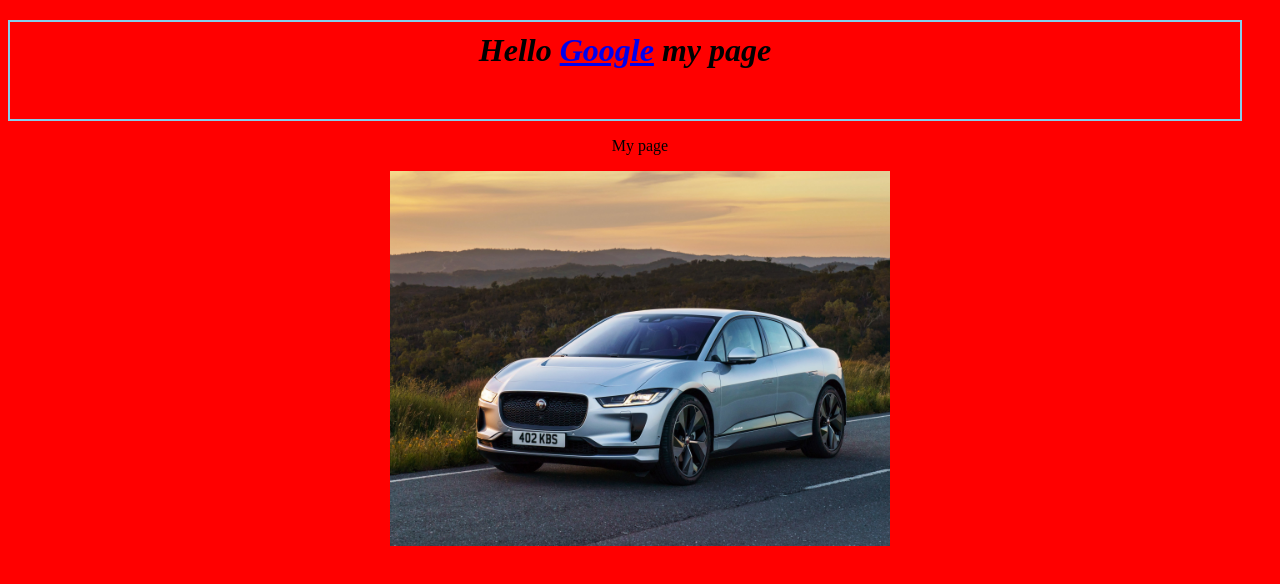
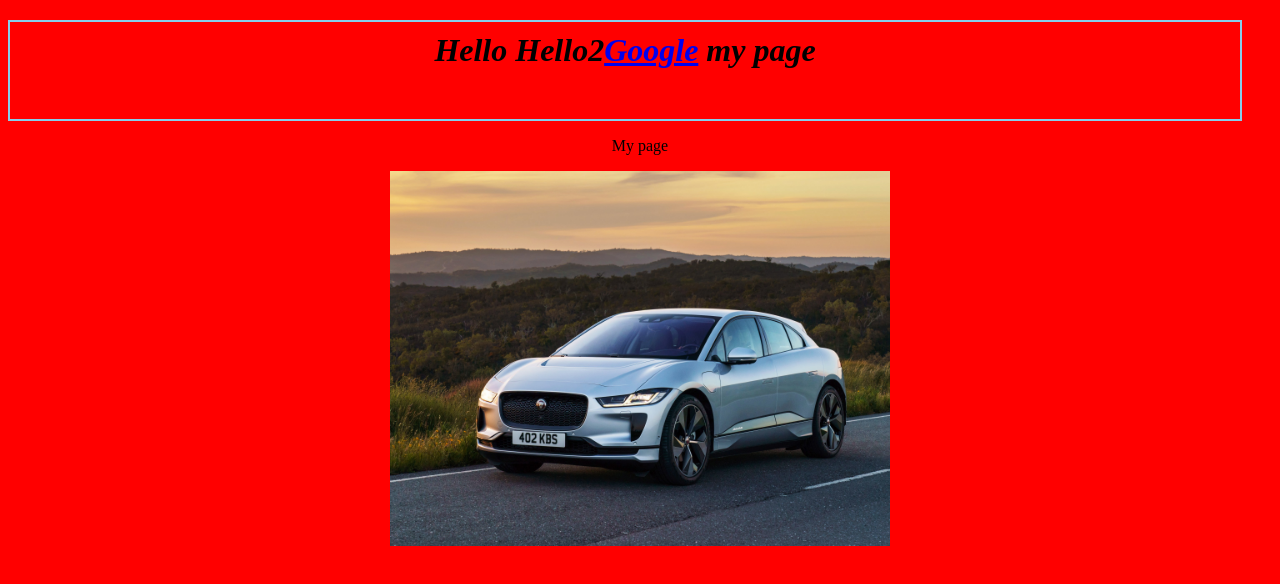
Before and after one commit to YevgeniyPivnyak/JavaScriptProjects, a plain HTML site: page index.html in a window 1280 px wide. Drawn offline with Linux system fonts and the light colour scheme.

Commit message:
add HELLO2

```diff
--- a/index.html
+++ b/index.html
@@ -7,7 +7,7 @@
         <link href="style.css" rel="stylesheet"/> <!--comment-->
     </head>
     <body>
-        <h1><i>Hello <a href="https://google.com" target="blank">Google</a> my page</i></h1>
+        <h1><i>Hello Hello2<a href="https://google.com" target="blank">Google</a> my page</i></h1>
         <p>My page</p>
         <a href="https://google.com" target="blank"></a>
         <img src="car.jpg" alt="car" width="500"/>
```
